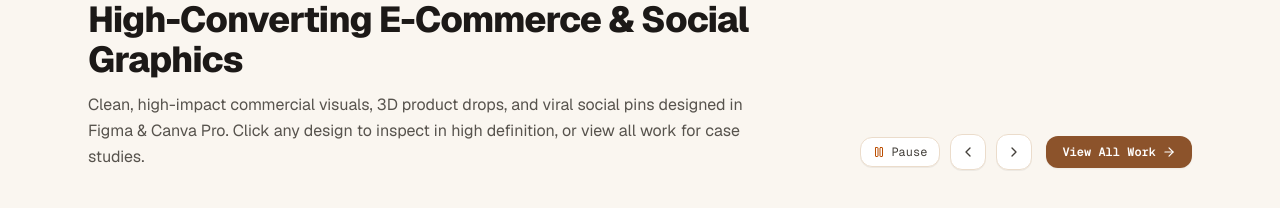
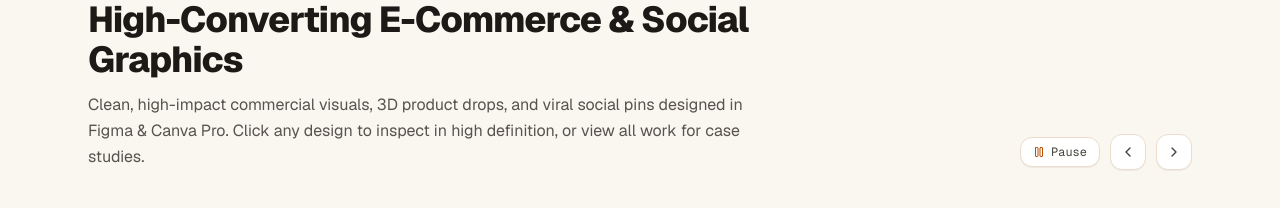
Before and after one commit to devbalbuena/dexter-balbuena-portfolio, a Next.js app: page / in a window 1280 px wide. Shown: the part 2660-2868 px from the top of the page. Built offline with nearby package versions, Linux system fonts and the light colour scheme; grey boxes are pictures that could not be loaded.

Commit message:
refactor(home): remove redundant View All Work header button in graphic design section

```diff
--- a/src/components/home/GraphicDesignCarouselSection.tsx
+++ b/src/components/home/GraphicDesignCarouselSection.tsx
@@ -109,14 +109,6 @@ export function GraphicDesignCarouselSection() {
               >
                 <ChevronRight className="h-4 w-4" />
               </button>
-
-              <Link
-                href="/work"
-                className="inline-flex items-center gap-1.5 px-4 py-2 rounded-xl bg-[#8c532b] text-white text-xs font-mono font-semibold hover:bg-[#704221] transition-all shadow-xs ml-1"
-              >
-                <span>View All Work</span>
-                <ArrowRight className="h-3.5 w-3.5" />
-              </Link>
             </div>
           </div>
         </Reveal>
```
